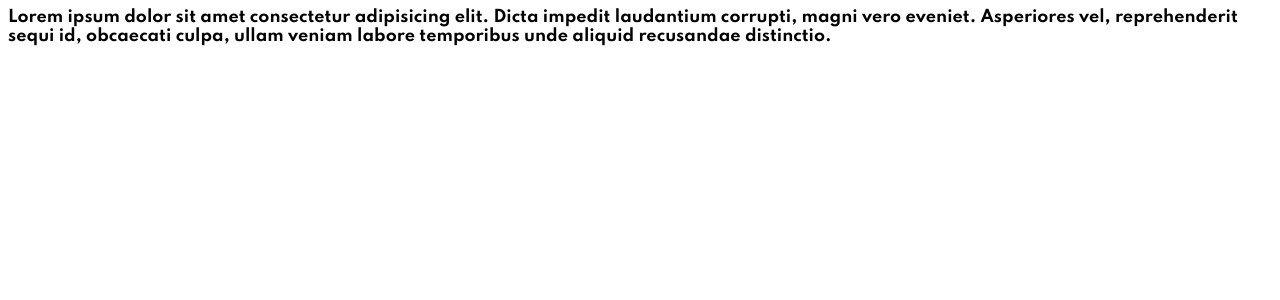
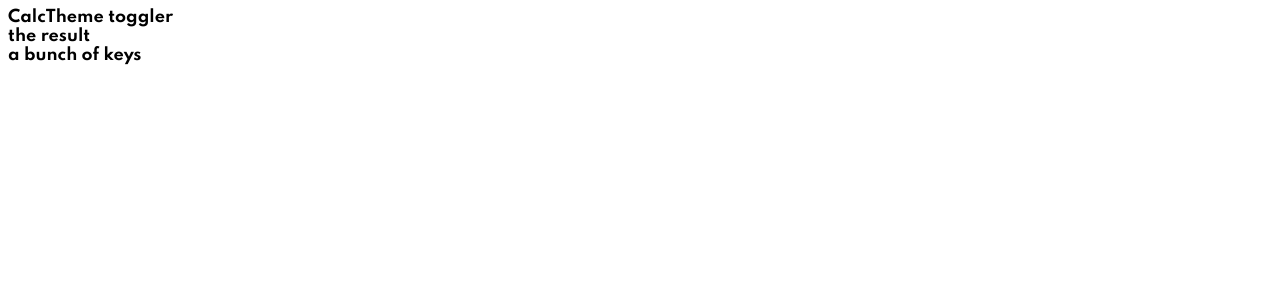
Before and after one commit to Abdelghafour122/react-calculator, a React (Create React App) app: page / in a window 1280 px wide. Shown: the top 300 px of the page. Built offline with nearby package versions, Linux system fonts and the light colour scheme.

Commit message:
made the components

```diff
--- a/src/components/Core.jsx
+++ b/src/components/Core.jsx
@@ -1,12 +1,14 @@
 import React from "react";
+import Head from "./Head";
+import KeysContainer from "./KeysContainer";
+import ResultScreen from "./ResultScreen";
 
 const Core = () => {
   return (
-    <div>
-      Lorem ipsum dolor sit amet consectetur adipisicing elit. Dicta impedit
-      laudantium corrupti, magni vero eveniet. Asperiores vel, reprehenderit
-      sequi id, obcaecati culpa, ullam veniam labore temporibus unde aliquid
-      recusandae distinctio.
+    <div className="core">
+      <Head />
+      <ResultScreen />
+      <KeysContainer />
     </div>
   );
 };
--- /dev/null
+++ b/src/components/Head.jsx
@@ -0,0 +1,12 @@
+import React from "react";
+
+const Head = () => {
+  return (
+    <div className="head">
+      <span>Calc</span>
+      <span>Theme toggler</span>
+    </div>
+  );
+};
+
+export default Head;
--- /dev/null
+++ b/src/components/KeysContainer.jsx
@@ -0,0 +1,7 @@
+import React from "react";
+
+const KeysContainer = () => {
+  return <div className="keys-cont">a bunch of keys</div>;
+};
+
+export default KeysContainer;
--- /dev/null
+++ b/src/components/ResultScreen.jsx
@@ -0,0 +1,7 @@
+import React from "react";
+
+const ResultScreen = () => {
+  return <div className="result-screen">the result</div>;
+};
+
+export default ResultScreen;
```
